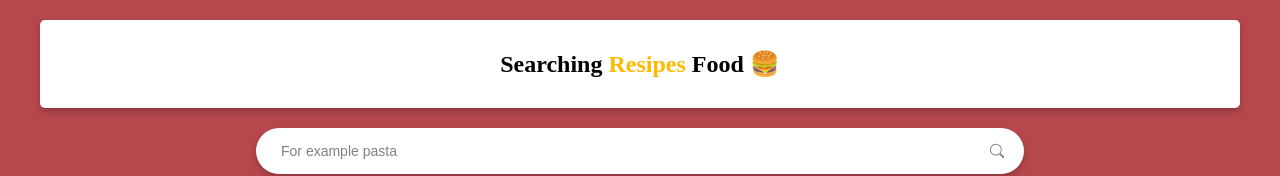
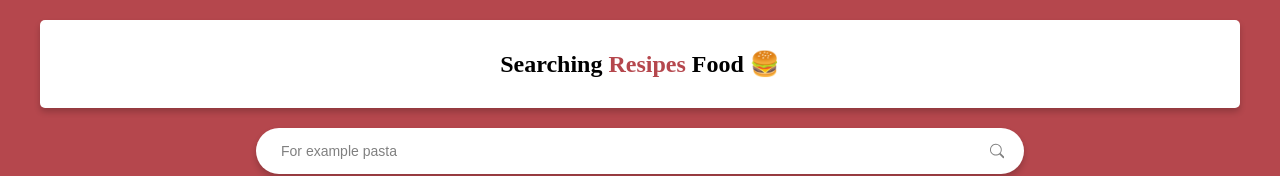
Before and after one commit to Nastaran-sarzaeim/Recipe-food, a React (Vite) app: page / in a window 1280 px wide. Shown: the top 176 px of the page. Built offline with nearby package versions, Linux system fonts and the light colour scheme; no server answers.

Commit message:
fix: change background color

```diff
--- a/src/components/header.module.css
+++ b/src/components/header.module.css
@@ -9,5 +9,5 @@
   background-color: #fff;
 }
 .recipes {
-  color: #fcba03;
+  color: #b5474d;
 }
```
